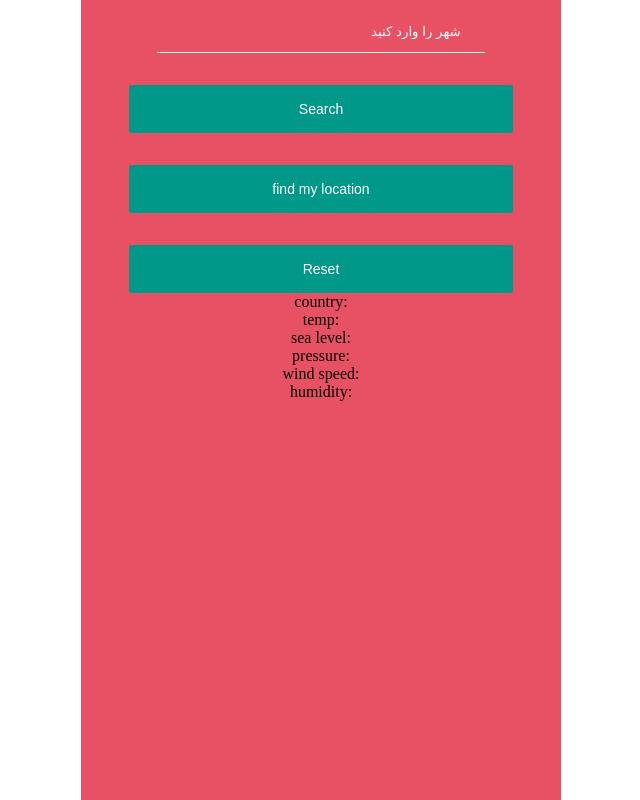
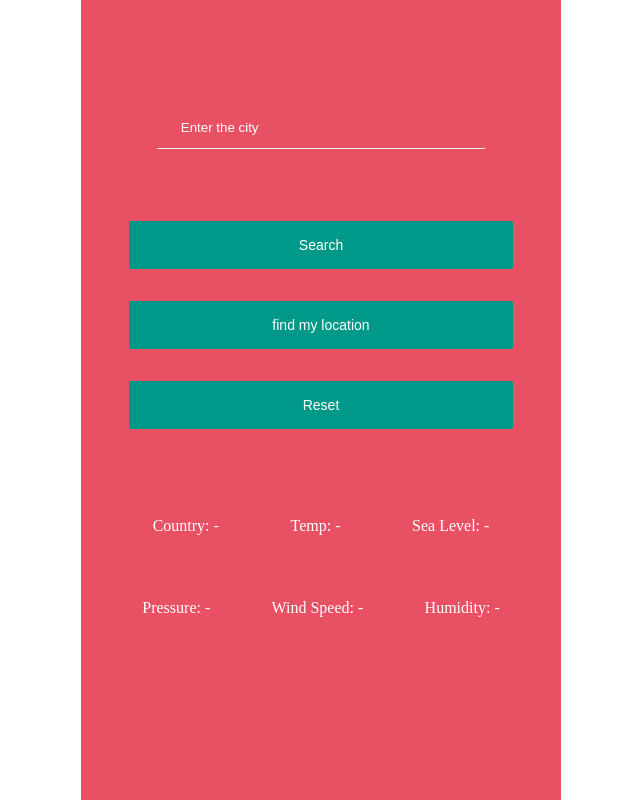
Before and after one commit to alireza-saadati/simple-weather, a React (Create React App) app: page /search in a window 1280 px wide. Shown: the whole page, without its empty margins (319-959 px from the left). Built offline with nearby package versions, Linux system fonts and the light colour scheme.

Commit message:
-complete search page

```diff
--- a/src/App.scss
+++ b/src/App.scss
@@ -16,7 +16,7 @@ body {
   margin: 10px 0.5px 0 0;
   border: none;
   border-bottom: 1px solid #efefef;
-  text-align: right;
+  text-align: left;
   padding-right: 3vh;
   padding-left: 3vh;
   background-color: unset;
--- a/src/pages/login/LoginPage.js
+++ b/src/pages/login/LoginPage.js
@@ -1,6 +1,5 @@
 import "./loginPage.style.scss";
 import { useState } from "react";
-import { useHistory } from "react-router-dom/cjs/react-router-dom";
 import Container from "../../components/container/Container";
 import Error from "../../components/error/Error";
 
@@ -12,8 +11,6 @@ const LoginPage = () => {
 
   const handleMobileChange = (event) => setMobile(event.target.value);
 
-  const history = useHistory();
-
   const onSubmit = (event) => {
     event.preventDefault();
     if (mobile.length === 11 && showOtpInput && otpCode) {
@@ -21,9 +18,9 @@ const LoginPage = () => {
       localStorage.setItem("mobile", mobile);
       // 1. set otpCode in local storage
       localStorage.setItem("access_token", otpCode);
-      history.push("/");
+      window.location.pathname = "/";
+      // history.push("/");
     } else if (mobile.length === 11) {
-      console.log("2. showOtpInput");
       setShowOtpInput(true);
     } else {
       setShowError(true);
@@ -38,7 +35,7 @@ const LoginPage = () => {
           <input
             maxLength={11}
             className="global-input"
-            placeholder="شماره موبایل خود را وارد کنید"
+            placeholder="Enter your mobile number"
             onChange={handleMobileChange}
             value={mobile}
           />
@@ -55,7 +52,7 @@ const LoginPage = () => {
             Send
           </button>
         </form>
-        {showError && <Error text="!شماره موبایل صحیح نیست" />}
+        {showError && <Error text="Mobile number is incorrect!" />}
       </div>
     </Container>
   );
--- a/src/pages/search/Search.js
+++ b/src/pages/search/Search.js
@@ -61,15 +61,17 @@ const Search = () => {
 
   return (
     <Container style={{ background: "#e85063" }}>
-      <div className="search--box">
+      <div className="search-box">
         <input
           id="global-input"
           className="global-input"
-          placeholder="شهر را وارد کنید"
+          placeholder="Enter the city"
           onChange={(event) => setCountryName(event.target.value)}
         />
+
+        <div className="global-button">
           <button
-          className="button"
+            className="button first-button"
             onClick={fetchCountriesList}
             style={{ margin: "0 auto", marginTop: "2rem" }}
           >
@@ -89,29 +91,66 @@ const Search = () => {
           >
             Reset
           </button>
-        country:
-        <div>
-          {weatherResult && weatherResult.sys && weatherResult.sys.country}
         </div>
-        temp:
-        <div>
-          {weatherResult && weatherResult.main && weatherResult.main.temp}
+        <div className="global-output">
+          <div className="first-line">
+            <div className="global-output--box">
+              <div className="global-output--title">Country:&nbsp;</div>
+              <div className="global-output--text">
+                {(weatherResult &&
+                  weatherResult.sys &&
+                  weatherResult.sys.country) ||
+                  " -"}
               </div>
-        sea level:
-        <div>
-          {weatherResult && weatherResult.main && weatherResult.main.sea_level}
             </div>
-        pressure:
-        <div>
-          {weatherResult && weatherResult.main && weatherResult.main.pressure}
+            <div className="global-output--box">
+              <div className="global-output--title">Temp:&nbsp;</div>
+              <div className="global-output--text">
+                {(weatherResult &&
+                  weatherResult.main &&
+                  weatherResult.main.temp) ||
+                  " -"}
               </div>
-        wind speed:
-        <div>
-          {weatherResult && weatherResult.wind && weatherResult.wind.speed}
             </div>
-        humidity:
-        <div>
-          {weatherResult && weatherResult.main && weatherResult.main.humidity}
+            <div className="global-output--box">
+              <div className="global-output--title">Sea Level:&nbsp;</div>
+              <div className="global-output--text">
+                {(weatherResult &&
+                  weatherResult.main &&
+                  weatherResult.main.sea_level) ||
+                  " -"}
+              </div>
+            </div>
+          </div>
+          <div className="second-line">
+            <div className="global-output--box">
+              <div className="global-output--title">Pressure:&nbsp;</div>
+              <div className="global-output--text">
+                {(weatherResult &&
+                  weatherResult.main &&
+                  weatherResult.main.pressure) ||
+                  " -"}
+              </div>
+            </div>
+            <div className="global-output--box">
+              <div className="global-output--title">Wind Speed:&nbsp;</div>
+              <div className="global-output--text">
+                {(weatherResult &&
+                  weatherResult.wind &&
+                  weatherResult.wind.speed) ||
+                  " -"}
+              </div>
+            </div>
+            <div className="global-output--box">
+              <div className="global-output--title">Humidity:&nbsp;</div>
+              <div className="global-output--text">
+                {(weatherResult &&
+                  weatherResult.main &&
+                  weatherResult.main.humidity) ||
+                  " -"}
+              </div>
+            </div>
+          </div>
         </div>
       </div>
       {showError && <Error text={errorText} />}
--- a/src/pages/search/search.style.scss
+++ b/src/pages/search/search.style.scss
@@ -1,8 +1,49 @@
-.search--box {
+.search-box {
   text-align: center;
+  padding-top: 12vh;
 
   .header {
     height: 250px;
     padding-top: 80px;
   }
+
+  .global-button {
+    padding-top: 5vh;
+
+    .first-button {
+      transition-duration: 600ms;
+
+      &:hover {
+        transform: scale(1.1) rotate(-3deg);
+        transition: all 0.6s ease-in-out 0s;
+      }
+    }
+  }
+
+  .global-output {
+    padding-top: 10vh;
+    color: #ffffff;
+    width: 100%;
+
+    .first-line {
+      display: flex;
+      justify-content: space-evenly;
+    }
+
+    .second-line {
+      display: flex;
+      justify-content: space-evenly;
+      padding-top: 5vh;
+    }
+    .global-output--box {
+      display: flex;
+      justify-content: center;
+      padding-top: 1vh;
+      padding-bottom: 1vh;
+
+      .global-output--text {
+        padding-bottom: 1vh;
+      }
+    }
+  }
 }
```
Lines whose indentation alone changed are shown as unchanged.
